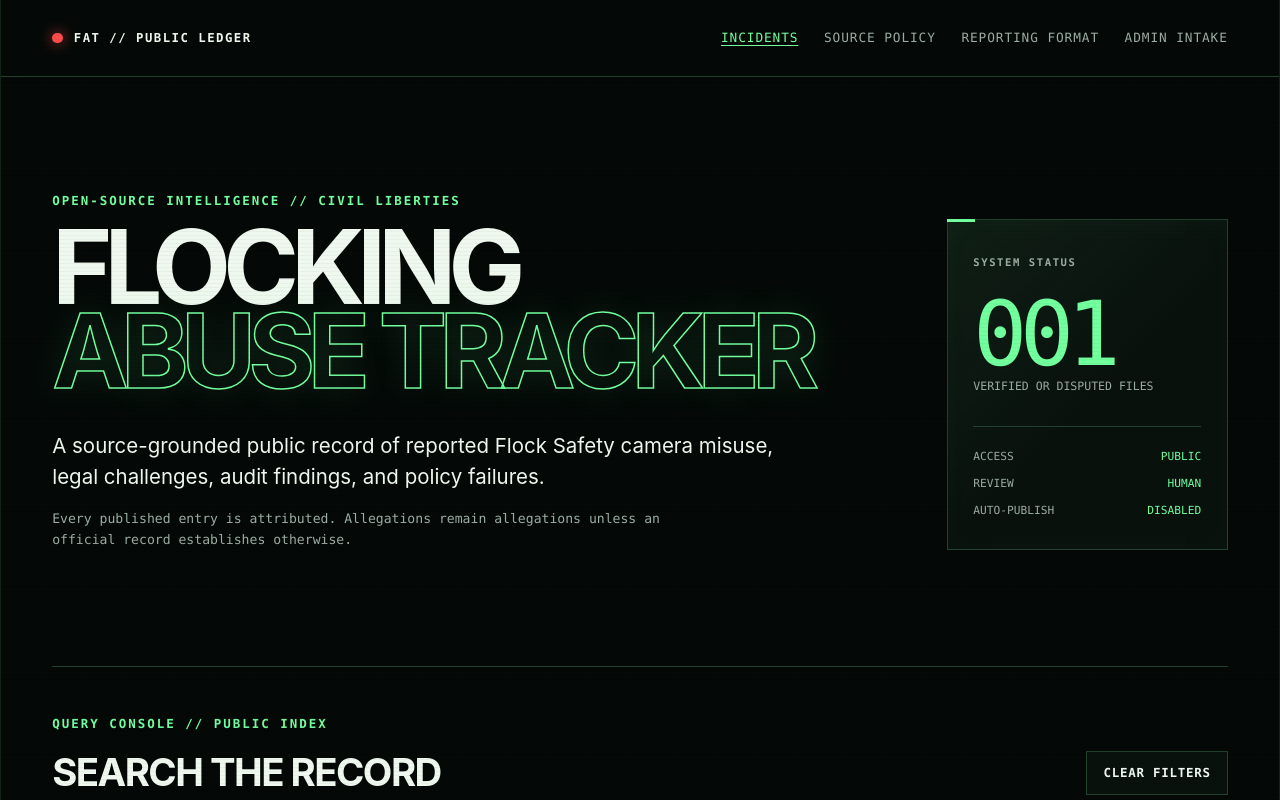
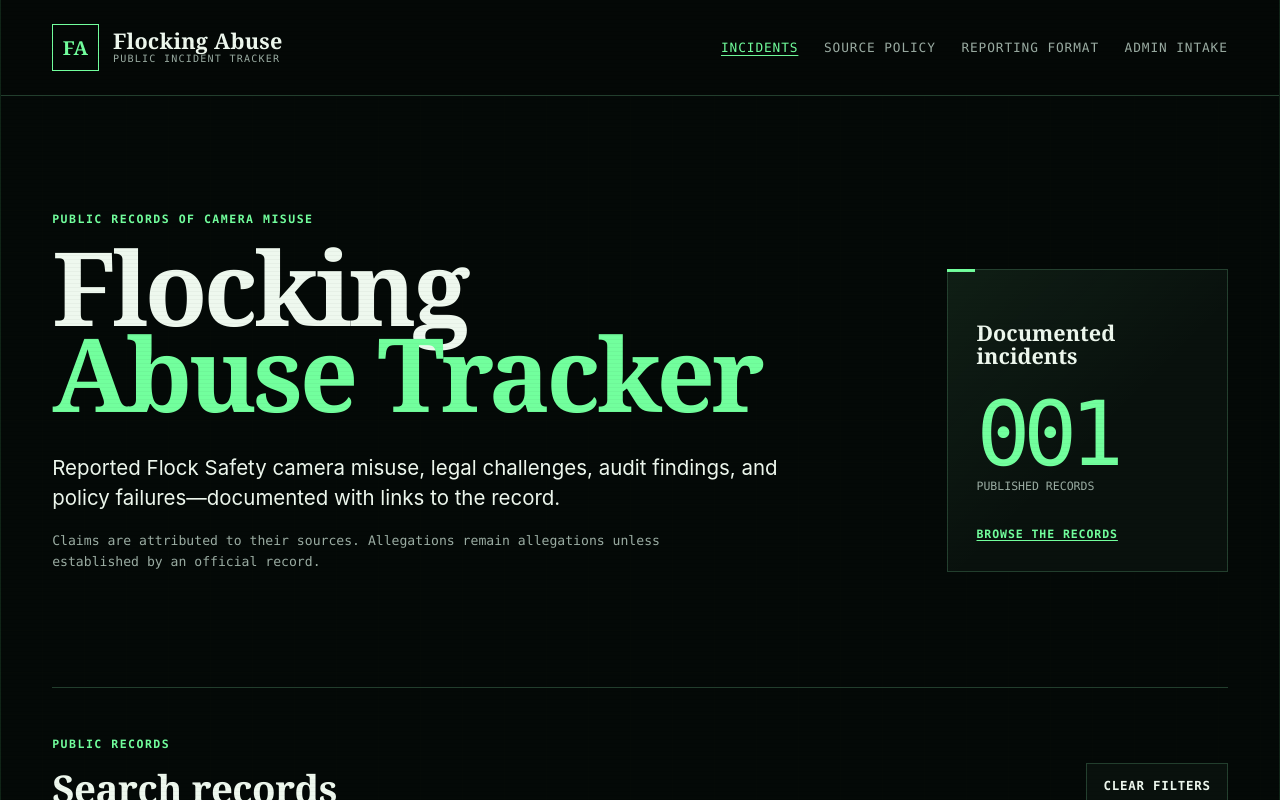
Before and after one commit to fantasticsquirrel/flocking_abuse, a React (Vite) app: page / in a window 1280 px wide. Shown: the top 800 px of the page. Built offline with nearby package versions, Linux system fonts and the light colour scheme.

Commit message:
style: refine public tracker identity

```diff
--- a/src/App.tsx
+++ b/src/App.tsx
@@ -78,7 +78,10 @@
       <a className="skip-link" href="#main-content">Skip to incident records</a>
       <div className="scanlines" aria-hidden="true" />
       <header className="site-header">
-        <a className="wordmark" href="/" aria-label="Flocking Abuse Tracker home"><span aria-hidden="true" className="record-dot" />FAT // PUBLIC LEDGER</a>
+        <a className="wordmark" href="/" aria-label="Flocking Abuse Tracker home">
+          <span aria-hidden="true" className="wordmark__mark">FA</span>
+          <span className="wordmark__text"><strong>Flocking Abuse</strong><small>Public incident tracker</small></span>
+        </a>
         <nav aria-label="Primary">
           <a href="/" aria-current="page">Incidents</a>
           <a href="/docs/source-policy.html">Source policy</a>
@@ -90,23 +93,23 @@
       <main id="main-content" tabIndex={-1}>
         <section className="hero" aria-labelledby="page-title">
           <div className="hero__copy">
-            <p className="classification">OPEN-SOURCE INTELLIGENCE // CIVIL LIBERTIES</p>
+            <p className="eyebrow">Public records of camera misuse</p>
             <h1 id="page-title">Flocking<br /><span>Abuse Tracker</span></h1>
-            <p className="hero__lede">A source-grounded public record of reported Flock Safety camera misuse, legal challenges, audit findings, and policy failures.</p>
-            <p className="hero__note">Every published entry is attributed. Allegations remain allegations unless an official record establishes otherwise.</p>
+            <p className="hero__lede">Reported Flock Safety camera misuse, legal challenges, audit findings, and policy failures—documented with links to the record.</p>
+            <p className="hero__note">Claims are attributed to their sources. Allegations remain allegations unless established by an official record.</p>
           </div>
-          <aside className="monitor-panel" aria-label="Tracker publication status">
-            <p className="monitor-panel__label">SYSTEM STATUS</p>
+          <aside className="monitor-panel" aria-label="Published incident count">
+            <p className="monitor-panel__label">Documented incidents</p>
             <strong>{String(publicCount).padStart(3, '0')}</strong>
-            <span>verified or disputed files</span>
-            <dl><div><dt>Access</dt><dd>Public</dd></div><div><dt>Review</dt><dd>Human</dd></div><div><dt>Auto-publish</dt><dd>Disabled</dd></div></dl>
+            <span>published records</span>
+            <a href="#incident-records">Browse the records</a>
           </aside>
         </section>
 
         <IncidentFilters filters={filters} states={states} years={years} onChange={changeFilters} />
 
-        <section className="incident-index" aria-labelledby="index-heading">
-          <div className="index-heading"><p className="classification">RESULT SET // {String(shown.length).padStart(3, '0')}</p><h2 id="index-heading">Incident files</h2></div>
+        <section className="incident-index" id="incident-records" aria-labelledby="index-heading">
+          <div className="index-heading"><p className="eyebrow">{shown.length === 1 ? '1 record' : `${shown.length} records`}</p><h2 id="index-heading">Documented incidents</h2></div>
           <p className="sr-only" role="status" aria-live="polite" aria-atomic="true">{shown.length === 1 ? '1 incident shown' : `${shown.length} incidents shown`}</p>
           {publicCount === 0 && !filters.status ? (
             <div className="empty-state">
@@ -123,7 +126,7 @@
         </section>
       </main>
 
-      <footer><p>Evidence before accusation. Review before publication.</p><p>FLOCKING ABUSE TRACKER // PUBLIC ACCESS</p></footer>
+      <footer><p>Flocking Abuse Tracker</p><p>Sources and reporting links accompany each record.</p></footer>
     </div>
   );
 }
--- a/src/components/IncidentCard.tsx
+++ b/src/components/IncidentCard.tsx
@@ -18,7 +18,7 @@
     <article className="incident-card" aria-labelledby={`incident-${incident.id}`}>
       <header className="incident-card__header">
         <div>
-          <p className="classification">CASE FILE // {incident.id}</p>
+          <p className="eyebrow">Record {incident.id}</p>
           <h2 id={`incident-${incident.id}`}>{incident.title}</h2>
         </div>
         <span className={`status-badge status-badge--${incident.status}`}>
--- a/src/components/IncidentFilters.tsx
+++ b/src/components/IncidentFilters.tsx
@@ -34,8 +34,8 @@
     <section className="filters" aria-labelledby="filter-heading">
       <div className="filters__heading">
         <div>
-          <p className="classification">QUERY CONSOLE // PUBLIC INDEX</p>
-          <h2 id="filter-heading">Search the record</h2>
+          <p className="eyebrow">Public records</p>
+          <h2 id="filter-heading">Search records</h2>
         </div>
         <button className="button button--quiet" type="button" onClick={() => onChange({ q: '', state: '', incidentType: '', status: '', year: '', sourceType: '' })}>
           Clear filters
--- a/src/styles.css
+++ b/src/styles.css
@@ -1,3 +1,6 @@
+@font-face { font-family: 'Poster Clarendon'; src: url('./assets/fonts/PosterClarendon-Regular.ttf') format('truetype'); font-weight: 400; font-display: swap; }
+@font-face { font-family: 'Poster Clarendon'; src: url('./assets/fonts/PosterClarendon-Bold.ttf') format('truetype'); font-weight: 700; font-display: swap; }
+
 :root {
   color-scheme: dark;
   --ink: #eef8ee;
@@ -13,6 +16,7 @@
   --amber: #ffc857;
   --mono: 'IBM Plex Mono', ui-monospace, SFMono-Regular, Consolas, monospace;
   --sans: Inter, system-ui, -apple-system, BlinkMacSystemFont, 'Segoe UI', sans-serif;
+  --display: 'Poster Clarendon', Georgia, serif;
   font-family: var(--sans);
   background: var(--background);
   color: var(--ink);
@@ -33,33 +37,34 @@
 .skip-link:focus { transform: none; }
 .sr-only { position: absolute; width: 1px; height: 1px; padding: 0; margin: -1px; overflow: hidden; clip: rect(0, 0, 0, 0); white-space: nowrap; border: 0; }
 .app-shell { position: relative; max-width: 1600px; min-height: 100vh; margin: 0 auto; border-inline: 1px solid rgba(114, 255, 157, .11); background: rgba(5, 9, 7, .92); }
-.site-header { min-height: 74px; display: flex; align-items: center; justify-content: space-between; gap: 2rem; padding: 1rem clamp(1rem, 4vw, 4.5rem); border-bottom: 1px solid var(--line); background: rgba(5, 9, 7, .92); }
-.wordmark { display: inline-flex; align-items: center; gap: .7rem; color: var(--ink); font: 600 .77rem/1 var(--mono); letter-spacing: .12em; text-decoration: none; white-space: nowrap; }
-.record-dot { width: .65rem; height: .65rem; border-radius: 50%; background: var(--red); box-shadow: 0 0 14px rgba(255, 75, 75, .8); }
+.site-header { min-height: 96px; display: flex; align-items: center; justify-content: space-between; gap: 2rem; padding: 1rem clamp(1rem, 4vw, 4.5rem); border-bottom: 1px solid var(--line); background: rgba(5, 9, 7, .96); }
+.wordmark { display: inline-flex; align-items: center; gap: .9rem; color: var(--ink); text-decoration: none; white-space: nowrap; }
+.wordmark__mark { display: grid; place-items: center; width: 2.9rem; aspect-ratio: 1; border: 1px solid var(--green); color: var(--green); font: 700 1.2rem/1 var(--display); }
+.wordmark__text { display: grid; gap: .12rem; }
+.wordmark__text strong { font: 700 1.35rem/1 var(--display); letter-spacing: .01em; }
+.wordmark__text small { color: var(--muted); font: 500 .63rem/1.2 var(--mono); letter-spacing: .12em; text-transform: uppercase; }
 .site-header nav { display: flex; flex-wrap: wrap; justify-content: flex-end; gap: clamp(.8rem, 2vw, 2rem); }
 .site-header nav a { display: inline-flex; align-items: center; min-height: 44px; color: var(--muted); font: 500 .8rem/1.35 var(--mono); letter-spacing: .07em; text-decoration: none; text-transform: uppercase; }
 .site-header nav a[aria-current="page"] { color: var(--green); text-decoration: underline; }
 .site-header nav a:hover { color: var(--green); }
 main { padding-inline: clamp(1rem, 4vw, 4.5rem); }
 .hero { display: grid; grid-template-columns: minmax(0, 1.6fr) minmax(250px, .55fr); gap: clamp(2rem, 6vw, 7rem); align-items: end; min-height: 550px; padding-block: clamp(4rem, 9vw, 8rem); border-bottom: 1px solid var(--line); }
-.classification { margin: 0 0 1rem; color: var(--green); font: 600 .78rem/1.45 var(--mono); letter-spacing: .16em; text-transform: uppercase; }
+.classification, .eyebrow { margin: 0 0 1rem; color: var(--green); font: 600 .72rem/1.45 var(--mono); letter-spacing: .13em; text-transform: uppercase; }
 h1, h2, h3, p { overflow-wrap: anywhere; }
-.hero h1 { margin: 0; font-size: clamp(3.2rem, 8vw, 8.5rem); line-height: .82; letter-spacing: -.075em; text-transform: uppercase; }
-.hero h1 span { color: transparent; -webkit-text-stroke: 1.5px var(--green); text-shadow: 0 0 34px rgba(114, 255, 157, .12); }
+.hero h1 { margin: 0; font: 700 clamp(3.2rem, 8vw, 8.25rem)/.84 var(--display); letter-spacing: -.035em; }
+.hero h1 span { color: var(--green); }
 .hero__lede { max-width: 750px; margin: 2.3rem 0 0; color: var(--ink); font-size: clamp(1.05rem, 1.6vw, 1.45rem); line-height: 1.5; }
 .hero__note { max-width: 650px; margin: 1rem 0 0; color: var(--muted); font: .82rem/1.6 var(--mono); }
-.monitor-panel { position: relative; padding: 1.6rem; border: 1px solid var(--line); background: linear-gradient(135deg, rgba(114,255,157,.06), transparent 55%), var(--surface); box-shadow: inset 0 0 30px rgba(114,255,157,.025); }
+.monitor-panel { position: relative; padding: 1.8rem; border: 1px solid var(--line); background: linear-gradient(135deg, rgba(114,255,157,.06), transparent 55%), var(--surface); }
 .monitor-panel::before, .incident-card::before { content: ''; position: absolute; top: -1px; left: -1px; width: 28px; height: 3px; background: var(--green); }
-.monitor-panel__label { color: var(--muted); font: 600 .66rem var(--mono); letter-spacing: .15em; }
+.monitor-panel__label { color: var(--ink); font: 700 1.35rem/1.1 var(--display); }
 .monitor-panel > strong { display: block; margin-top: 1.6rem; color: var(--green); font: 500 clamp(4rem, 7vw, 7rem)/.9 var(--mono); letter-spacing: -.08em; }
 .monitor-panel > span { color: var(--muted); font: .72rem var(--mono); text-transform: uppercase; }
+.monitor-panel > a { display: block; width: fit-content; margin-top: 2rem; font: 600 .72rem/1.4 var(--mono); letter-spacing: .08em; text-transform: uppercase; }
 dl { margin: 0; }
-.monitor-panel dl { margin-top: 2rem; padding-top: 1rem; border-top: 1px solid var(--line); }
-.monitor-panel dl div { display: flex; justify-content: space-between; gap: 1rem; padding-block: .35rem; font: .7rem/1.4 var(--mono); text-transform: uppercase; }
-.monitor-panel dt { color: var(--muted); } .monitor-panel dd { margin: 0; color: var(--green); }
 .filters { padding-block: 3rem; border-bottom: 1px solid var(--line); }
 .filters__heading, .admin-panel__heading { display: flex; align-items: end; justify-content: space-between; gap: 1rem; margin-bottom: 1.5rem; }
-.filters h2, .incident-index > .index-heading h2, .admin-panel h2 { margin: 0; font-size: clamp(1.8rem, 3vw, 3rem); letter-spacing: -.04em; text-transform: uppercase; }
+.filters h2, .incident-index > .index-heading h2, .admin-panel h2 { margin: 0; font: 700 clamp(2rem, 3vw, 3.25rem)/1 var(--display); letter-spacing: -.015em; }
 .filter-grid, .form-grid { display: grid; grid-template-columns: repeat(6, minmax(120px, 1fr)); gap: 1px; background: var(--line); border: 1px solid var(--line); }
 .filter-grid label, .form-grid label { display: flex; flex-direction: column; min-width: 0; padding: .8rem; background: var(--surface); }
 .filter-grid__search { grid-column: span 2; }
@@ -79,7 +84,7 @@
 .incident-list { display: grid; gap: 2rem; }
 .incident-card { position: relative; padding: clamp(1.3rem, 3vw, 2.5rem); border: 1px solid var(--line); background: var(--surface); }
 .incident-card__header { display: flex; align-items: start; justify-content: space-between; gap: 1.5rem; }
-.incident-card h2 { margin: 0; font-size: clamp(1.6rem, 3vw, 2.7rem); line-height: 1.1; }
+.incident-card h2 { margin: 0; font: 700 clamp(1.7rem, 3vw, 2.8rem)/1.08 var(--display); }
 .incident-card h3 { margin: 2rem 0 .7rem; color: var(--green-strong); font: 600 .8rem/1.4 var(--mono); letter-spacing: .1em; text-transform: uppercase; }
 .status-badge { flex: 0 0 auto; padding: .5rem .65rem; border: 1px solid currentColor; color: var(--green); font: 600 .78rem/1.35 var(--mono); text-transform: uppercase; }
 .status-badge--disputed, .status-badge--retracted { color: var(--amber); }
@@ -107,7 +112,7 @@
 .button:hover { border-color: var(--green); color: var(--green); }
 .button--primary { border-color: var(--green); background: var(--green); color: #001b0a; }
 .button--primary:hover { background: var(--green-strong); color: #001b0a; }
-footer { display: flex; justify-content: space-between; gap: 1rem; padding: 2rem clamp(1rem, 4vw, 4.5rem); border-top: 1px solid var(--line); color: var(--muted); font: .67rem/1.5 var(--mono); text-transform: uppercase; }
+footer { display: flex; justify-content: space-between; gap: 1rem; padding: 2rem clamp(1rem, 4vw, 4.5rem); border-top: 1px solid var(--line); color: var(--muted); font: .72rem/1.5 var(--mono); }
 
 .admin-main { max-width: 1100px; margin: 0 auto; padding-block: clamp(3rem, 7vw, 6rem); }
 .admin-intro { max-width: 750px; margin-bottom: 2rem; }
```
Also changed, not shown: src/assets/fonts/PosterClarendon-Bold.ttf (added), src/assets/fonts/PosterClarendon-Regular.ttf (added).
